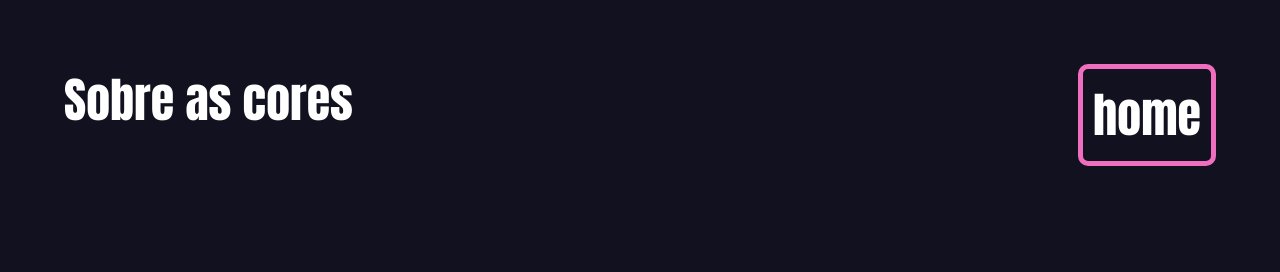
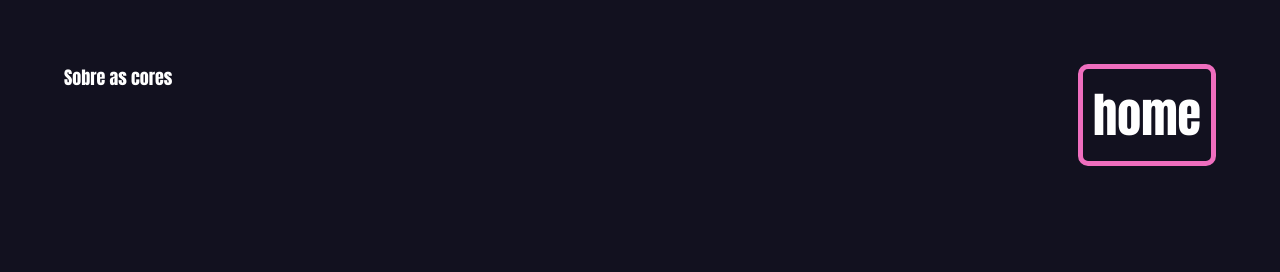
Before and after one commit to abimaelrobertosilva/persefone, a plain HTML site: page index_pag2.html in a window 1280 px wide. Shown: the top 272 px of the page. Drawn offline with Linux system fonts and the light colour scheme.

Commit message:
Update style.css

```diff
--- a/style.css
+++ b/style.css
@@ -140,6 +140,10 @@ body{
 }
 
 @media (max-width: 1280px){
+.cabecalho__texto{
+        font-size: 18px;
+    }
+
     .apresentacao{
         flex-direction: column;
         gap: 60px;
```
